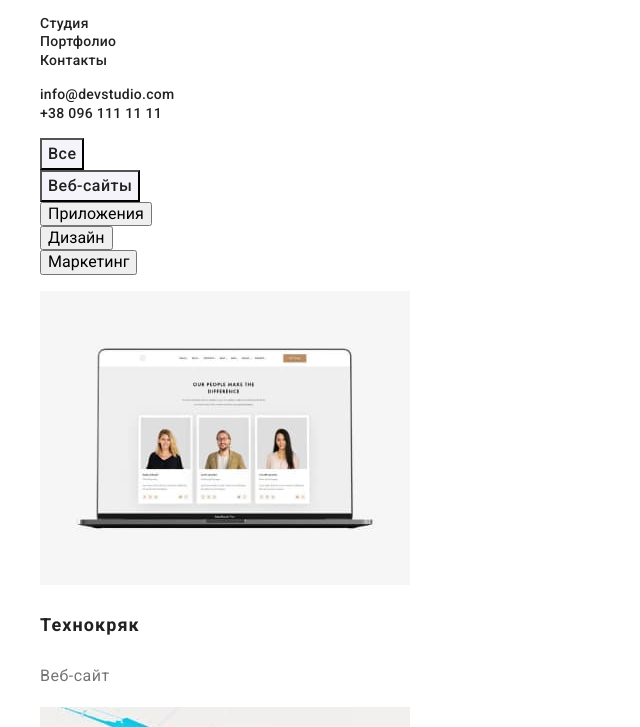
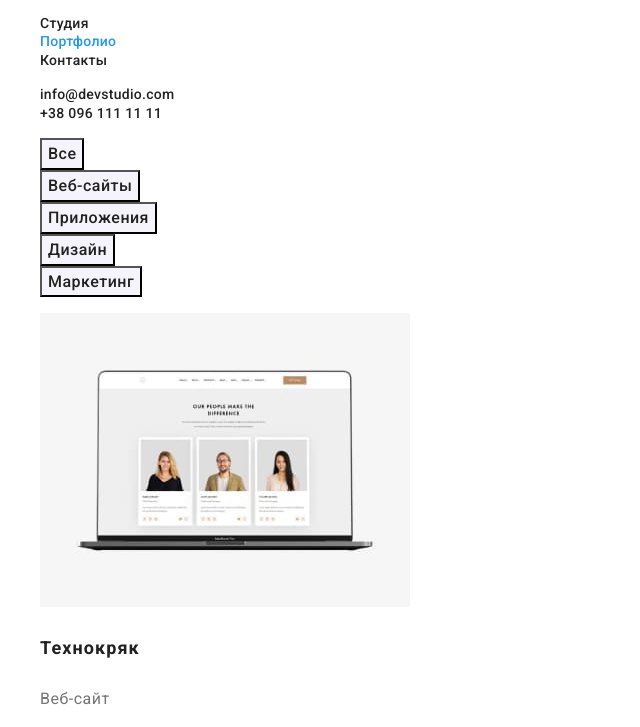
Before and after one commit to OlyaArta/goit-markup-hw-02, a plain HTML site: page portfolio.html in a window 1280 px wide. Shown: the part 33-760 px from the top of the page, without its empty margins (0-640 px from the left). Drawn offline with nearby package versions, Linux system fonts and the light colour scheme.

Commit message:
добавляет current к текущей странице

```diff
--- a/css/styles.css
+++ b/css/styles.css
@@ -50,6 +50,10 @@ body {
 
 .studio-link:hover,
 .studio-link:focus {
+    color: var(--accent-color);
+}
+
+.list .studio-link.current {
     color: var(--accent-color);
 }
 
@@ -253,6 +257,11 @@ body {
 
 /* ============= portfolio ============= */
 /* ============= main ============= */
+.header-link.current {
+    color: var(--accent-color);
+}
+
+
 .menu-btn {
     font-family: var(--main-font);
     font-weight: 500;
--- a/portfolio.html
+++ b/portfolio.html
@@ -22,7 +22,7 @@
                     <a class="studio-link link" href="index.html">Студия</a>
                 </li>
                 <li>
-                    <a class="header-link link" href="">Портфолио</a>
+                    <a class="header-link current link" href="">Портфолио</a>
                 </li>
                 <li>
                     <a class="contact-link link" href="">Контакты</a>
@@ -50,13 +50,13 @@
                     <button class="menu-btn" type="button">Веб-сайты</button>
                 </li>
                 <li>
-                    <button class="menu-link" type="button">Приложения</button>
+                    <button class="menu-btn" type="button">Приложения</button>
                 </li>
                 <li>
-                    <button class="menu-link" type="button">Дизайн</button>
+                    <button class="menu-btn" type="button">Дизайн</button>
                 </li>
                 <li>
-                    <button class="menu-link" type="button">Маркетинг</button>
+                    <button class="menu-btn" type="button">Маркетинг</button>
                 </li>
             </ul>
 
```
Also changed, not shown: index.html (+1 -1 lines).
